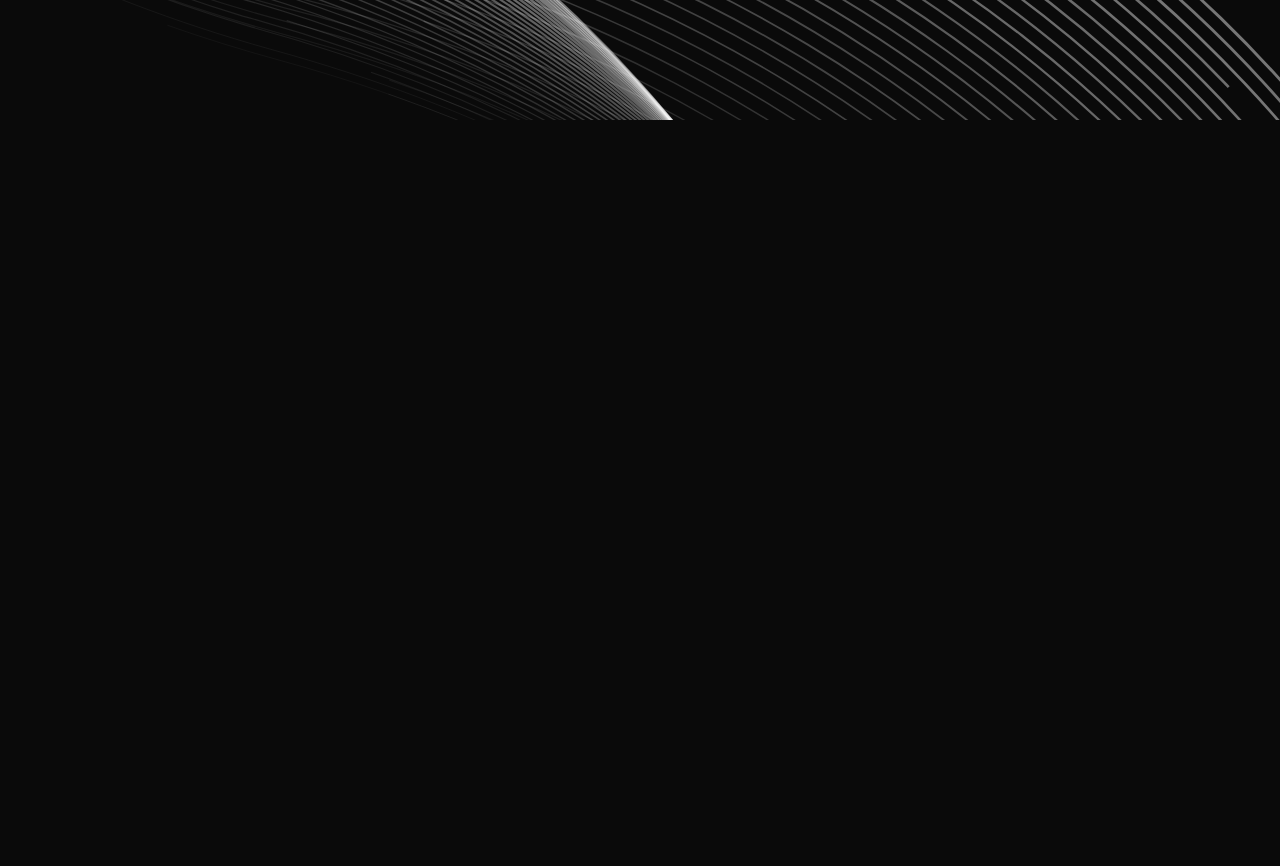
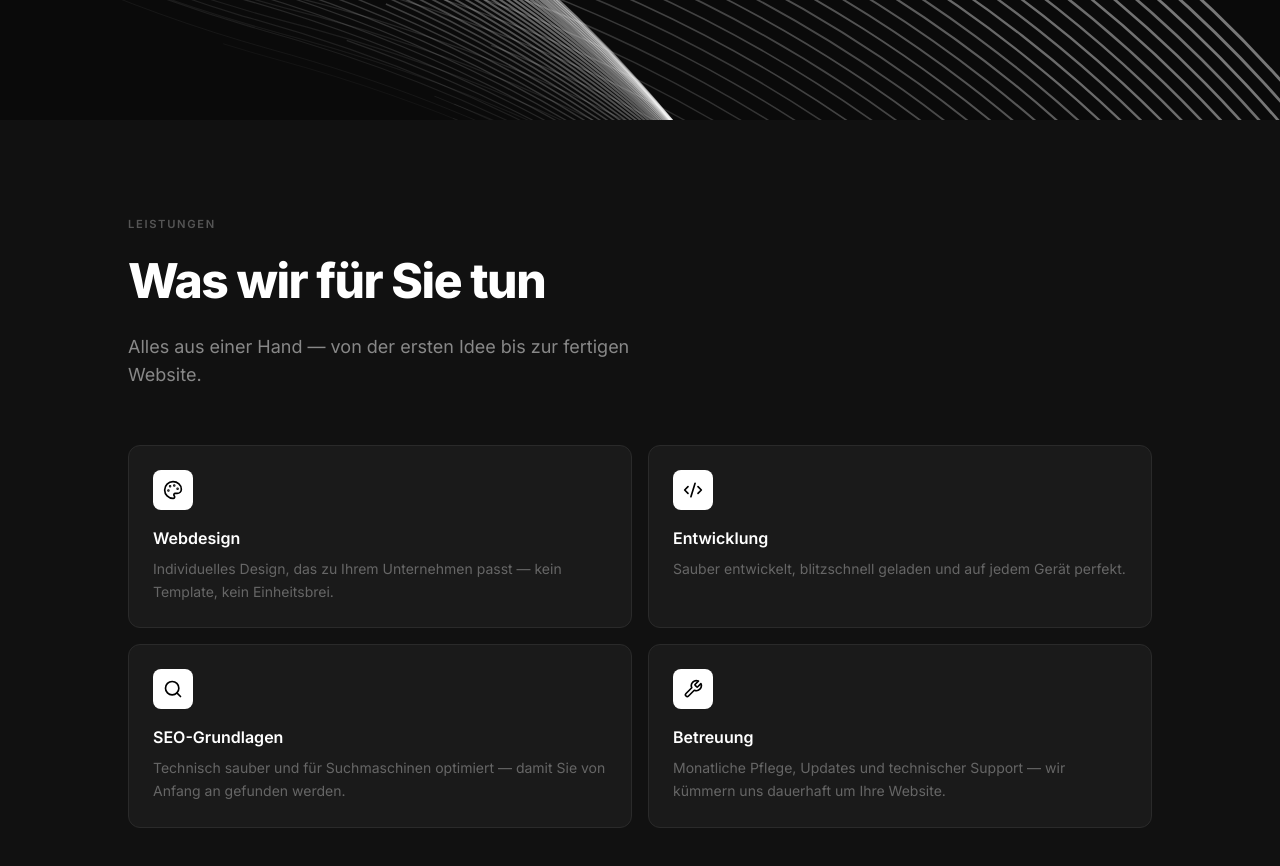
Before and after one commit to sdnwrd/Seven, a React (Vite) app: page / in a window 1280 px wide. Shown: the part 680-1546 px from the top of the page. Before the commit the page ends 800 px from the top, so only its background shows below. Built offline with nearby package versions, Linux system fonts and the light colour scheme.

Commit message:
feat: add Services section with staggered icon cards

```diff
--- a/src/App.tsx
+++ b/src/App.tsx
@@ -1,12 +1,14 @@
 import { Routes, Route } from 'react-router-dom'
 import Navbar from './components/Navbar'
 import Hero from './components/Hero'
+import Services from './components/Services'
 
 function Home() {
   return (
     <>
       <Navbar />
       <Hero />
+      <Services />
     </>
   )
 }
--- /dev/null
+++ b/src/components/Services.tsx
@@ -0,0 +1,76 @@
+import { motion, useReducedMotion } from 'framer-motion'
+import { Palette, Code2, Search, Wrench } from 'lucide-react'
+
+const services = [
+  {
+    icon: Palette,
+    title: 'Webdesign',
+    description: 'Individuelles Design, das zu Ihrem Unternehmen passt — kein Template, kein Einheitsbrei.',
+  },
+  {
+    icon: Code2,
+    title: 'Entwicklung',
+    description: 'Sauber entwickelt, blitzschnell geladen und auf jedem Gerät perfekt.',
+  },
+  {
+    icon: Search,
+    title: 'SEO-Grundlagen',
+    description: 'Technisch sauber und für Suchmaschinen optimiert — damit Sie von Anfang an gefunden werden.',
+  },
+  {
+    icon: Wrench,
+    title: 'Betreuung',
+    description: 'Monatliche Pflege, Updates und technischer Support — wir kümmern uns dauerhaft um Ihre Website.',
+  },
+]
+
+export default function Services() {
+  const shouldReduce = useReducedMotion()
+
+  return (
+    <section id="leistungen" className="bg-[#111111] py-24 px-6">
+      <div className="max-w-5xl mx-auto">
+        <motion.div
+          initial={{ opacity: 0, y: shouldReduce ? 0 : 20 }}
+          whileInView={{ opacity: 1, y: 0 }}
+          viewport={{ once: true, amount: 0.2 }}
+          transition={{ duration: shouldReduce ? 0 : 0.6 }}
+        >
+          <p className="section-label mb-3">Leistungen</p>
+          <h2
+            className="font-extrabold text-white mb-4"
+            style={{ fontSize: 'clamp(2rem, 4vw, 3rem)', letterSpacing: '-0.03em' }}
+          >
+            Was wir für Sie tun
+          </h2>
+          <p className="text-[#888] text-lg max-w-xl mb-14">
+            Alles aus einer Hand — von der ersten Idee bis zur fertigen Website.
+          </p>
+        </motion.div>
+
+        <div className="grid grid-cols-1 sm:grid-cols-2 gap-4">
+          {services.map((service, index) => {
+            const Icon = service.icon
+            return (
+              <motion.div
+                key={service.title}
+                initial={{ opacity: 0, y: shouldReduce ? 0 : 20 }}
+                whileInView={{ opacity: 1, y: 0 }}
+                viewport={{ once: true, amount: 0.2 }}
+                transition={{ duration: shouldReduce ? 0 : 0.6, delay: shouldReduce ? 0 : index * 0.1 }}
+                whileHover={{ y: -2 }}
+                className="bg-[#1a1a1a] border border-[#2a2a2a] hover:border-[#3a3a3a] rounded-xl p-6 transition-colors duration-200"
+              >
+                <div className="w-10 h-10 bg-white rounded-lg flex items-center justify-center mb-4">
+                  <Icon size={20} className="text-black" />
+                </div>
+                <h3 className="text-white font-semibold text-base mb-2">{service.title}</h3>
+                <p className="text-[#666] text-sm leading-relaxed">{service.description}</p>
+              </motion.div>
+            )
+          })}
+        </div>
+      </div>
+    </section>
+  )
+}
```
